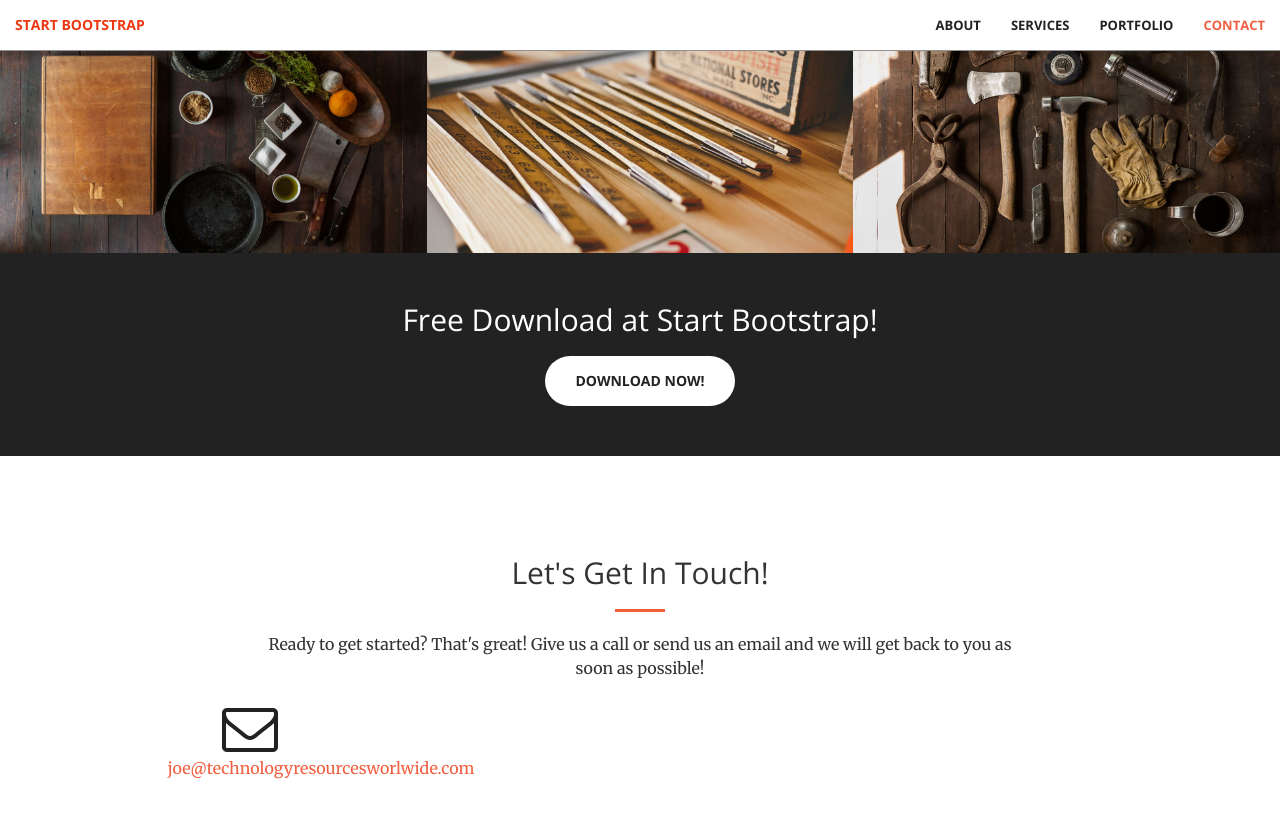
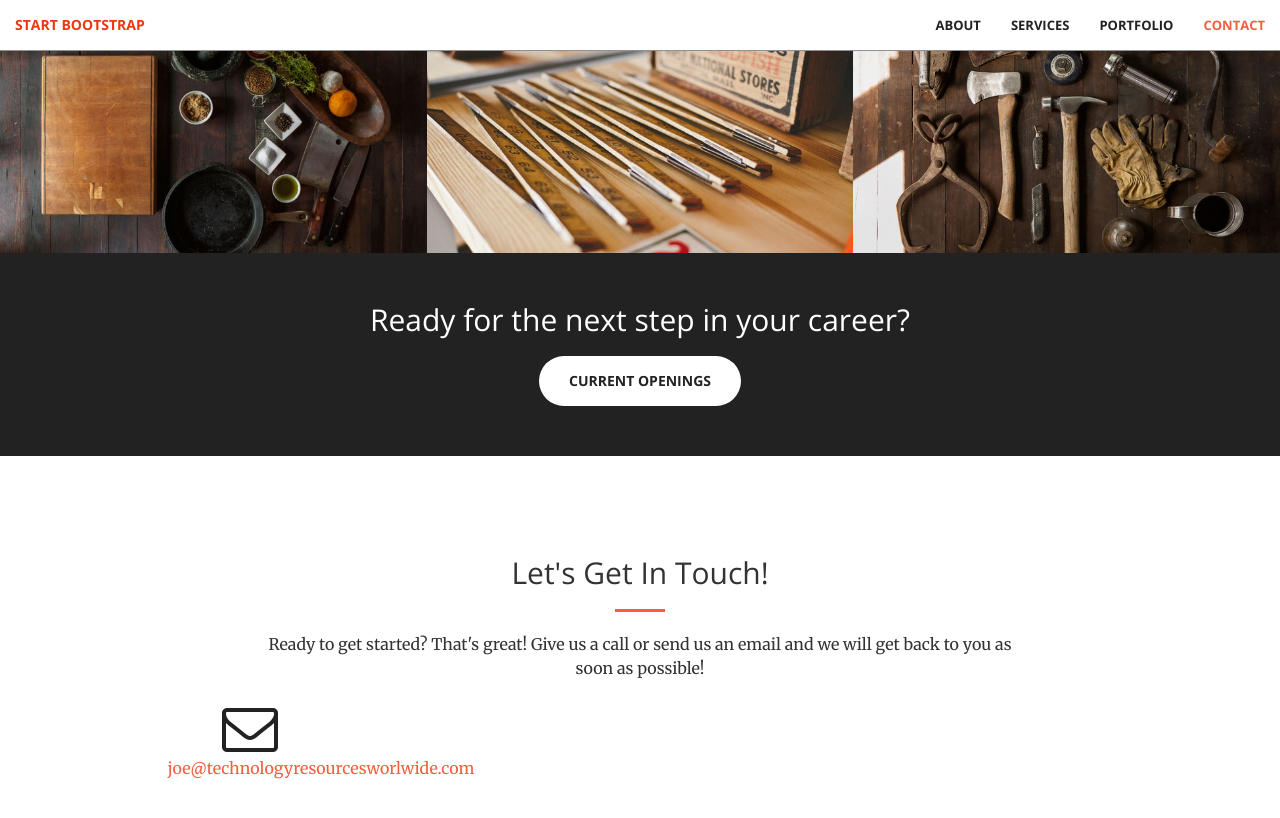
Before and after one commit to thatvirtualboy/rakcloud.github.io, a Jekyll site: the page built from index.html, in a window 1280 px wide and 900 px high, scrolled down 1981 px. Shown: the top 818 px of the window. Built offline with Jekyll 4.4.1, drawn with Linux system fonts in a browser that asks for light colours.

Commit message:
Update aside.html

```diff
--- a/_includes/aside.html
+++ b/_includes/aside.html
@@ -1,8 +1,8 @@
   <aside class="bg-dark">
       <div class="container text-center">
           <div class="call-to-action">
-              <h2>Free Download at Start Bootstrap!</h2>
-              <a href="#" class="btn btn-default btn-xl wow tada">Download Now!</a>
+              <h2>Ready for the next step in your career?</h2>
+              <a href="#" class="btn btn-default btn-xl wow tada">Current Openings</a>
           </div>
       </div>
   </aside>
```
